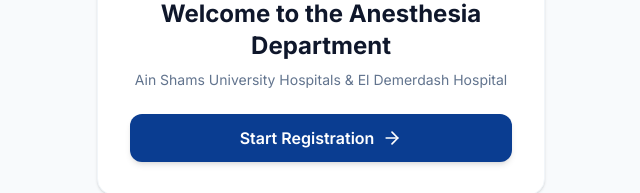
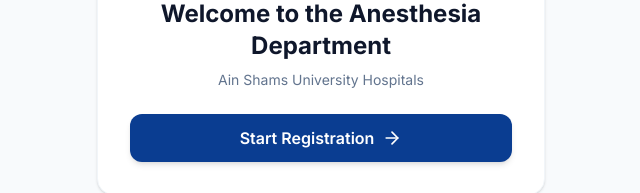
Before and after one commit to ImMagdy/Residents-24, a React (Vite) app: page / in a window 1280 px wide. Shown: the part 195-388 px from the top of the page, without its empty margins (319-959 px from the left). Built offline with nearby package versions, Linux system fonts and the light colour scheme.

Commit message:
Remove El Demerdash Hospital text from welcome page

```diff
--- a/src/components/WelcomePage.jsx
+++ b/src/components/WelcomePage.jsx
@@ -21,7 +21,7 @@
 
         <h1 className="text-2xl font-bold text-slate-900 mb-2">Welcome to the Anesthesia Department</h1>
         <p className="text-slate-500 mb-6 text-sm">
-          Ain Shams University Hospitals & El Demerdash Hospital
+          Ain Shams University Hospitals
         </p>
 
         <button
```
